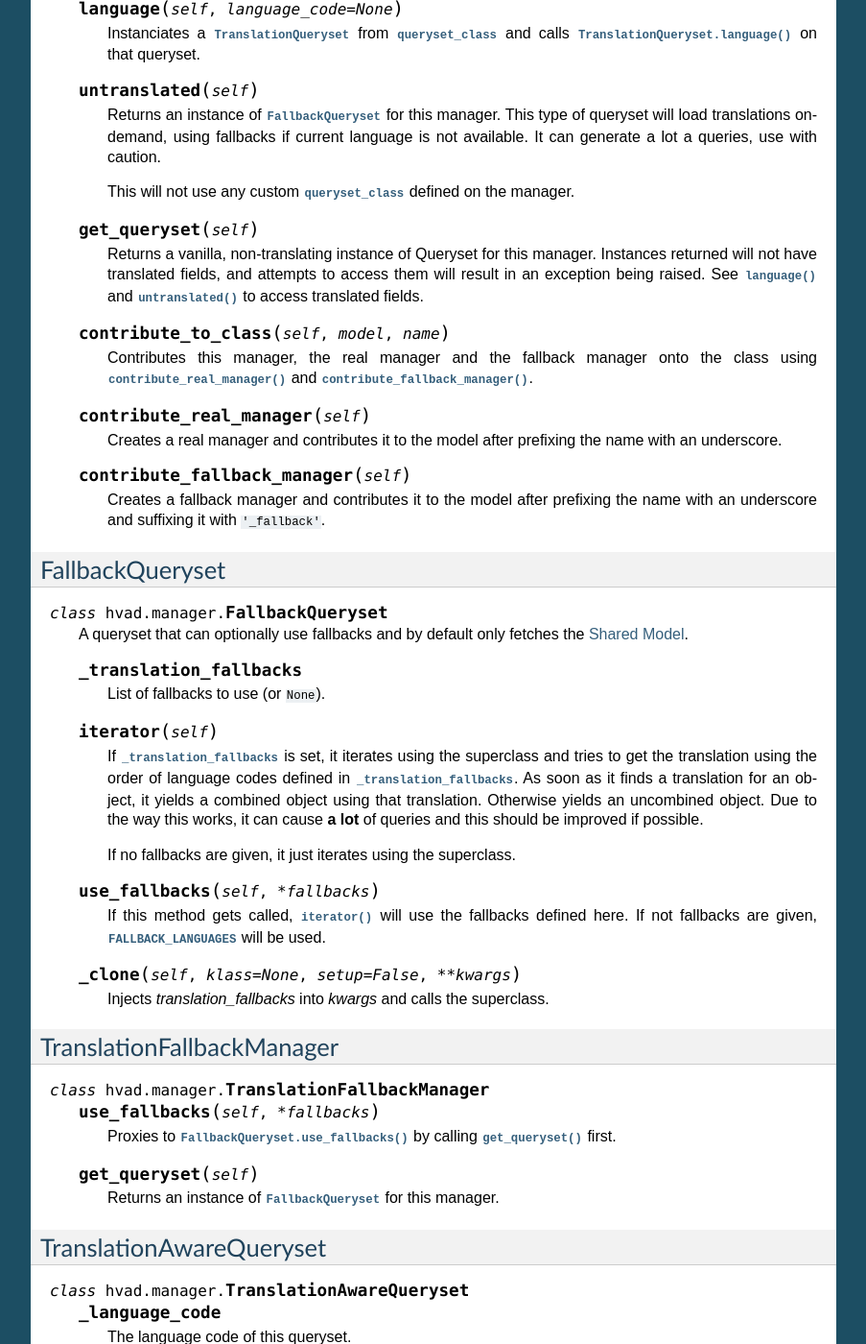
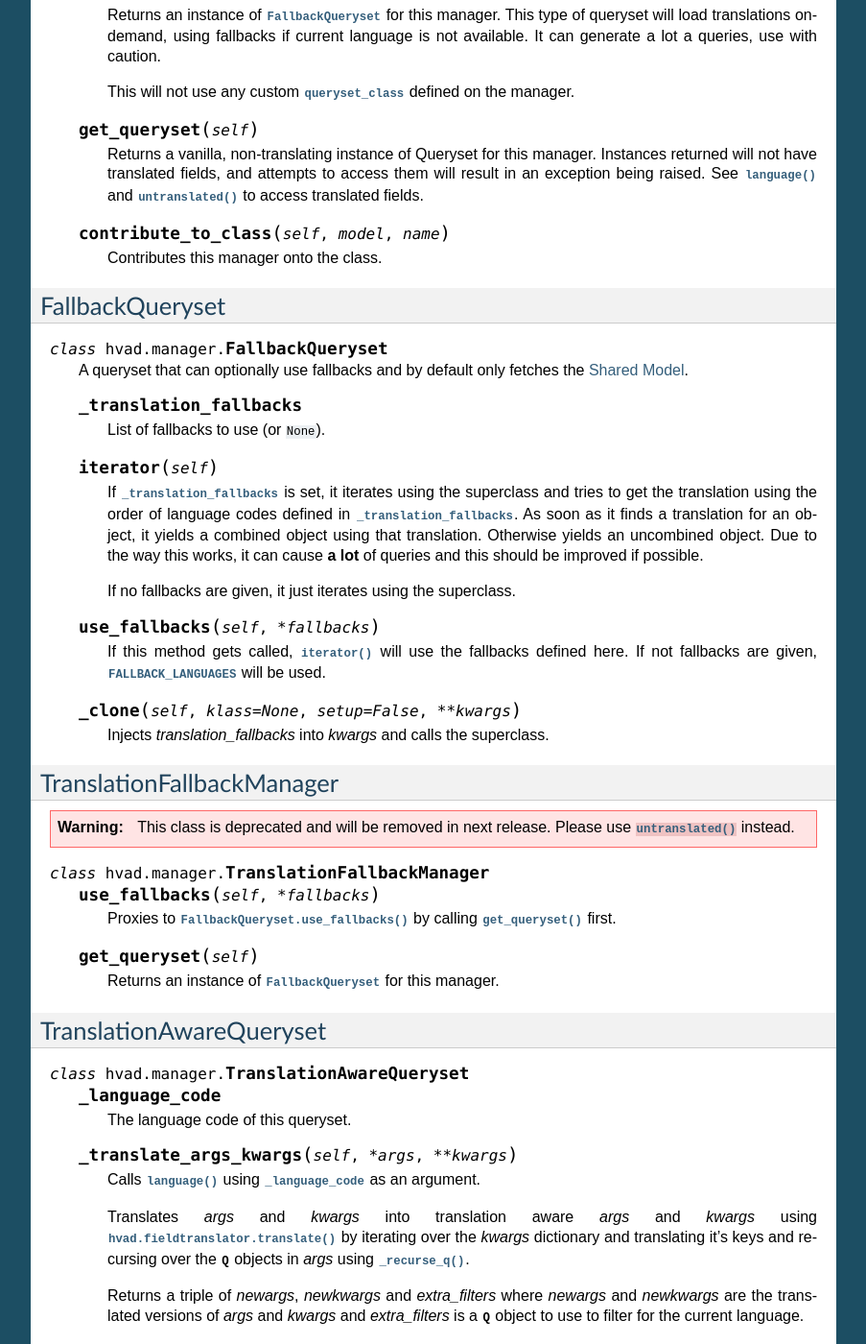
Before and after one commit to KristianOellegaard/django-hvad, a Sphinx documentation site: the page built from docs/internal/manager.rst, in a window 1280 px wide and 1400 px high, scrolled down 5573 px. Shown: the whole window at 96% size, without its empty margins (198-1101 px from the left). Built offline with Sphinx 7.4.7, drawn with Linux system fonts in a browser that asks for light colours; some of the changed text lies outside the part shown.

Commit message:
Removed _real_manager and _fallback_manager indirections as they were confusing and served no real purpose.

```diff
--- a/docs/internal/manager.rst
+++ b/docs/internal/manager.rst
@@ -99,14 +99,6 @@
 
         The cached field translator for this manager.
 
-    .. attribute:: _real_manager
-
-        The real manager of the :term:`Shared Model`.
-
-    .. attribute:: _fallback_manager
-
-        The fallback manager of the :term:`Shared Model`.
-
     .. attribute:: _language_code
 
         The language code of this queryset.
@@ -188,8 +180,8 @@
     .. method:: _get_shared_queryset(self)
 
         Returns a clone of this queryset but for the shared model. Does so by
-        using :attr:`_real_manager` and filtering over this queryset. Returns a
-        queryset for the :term:`Shared Model`.
+        creating a :class:`django.db.query.QuerySet` on :attr:`shared_model`
+        and filtering over this queryset. Returns a queryset for the :term:`Shared Model`.
 
     .. method:: _add_language_filter(self)
 
@@ -354,7 +346,7 @@
     .. method:: _clone(self, klass=None, setup=False, **kwargs)
 
         Injects *_local_field_names*, *_field_translator*, *_language_code*,
-        *_real_manager* and *_fallback_manager* into *kwargs*. If a *klass* is
+        and *shared_model* into *kwargs*. If a *klass* is
         given, calls :meth:`_get_class` to get a mixed class if necessary.
 
         Calls the superclass with the new *kwargs* and *klass*.
@@ -410,20 +402,7 @@
 
     .. method:: contribute_to_class(self, model, name)
 
-        Contributes this manager, the real manager and the fallback manager onto
-        the class using :meth:`contribute_real_manager` and
-        :meth:`contribute_fallback_manager`.
-
-    .. method:: contribute_real_manager(self)
-
-        Creates a real manager and contributes it to the model after prefixing
-        the name with an underscore.
-
-    .. method:: contribute_fallback_manager(self)
-
-        Creates a fallback manager and contributes it to the model after
-        prefixing the name with an underscore and suffixing it with
-        ``'_fallback'``.
+        Contributes this manager onto the class.
 
 
 ****************
@@ -465,6 +444,10 @@
 **************************
 TranslationFallbackManager
 **************************
+
+.. warning:: This class is deprecated and will be removed in next release.
+                Please use :meth:`~hvad.manager.TranslationManager.untranslated`
+                instead.
 
 .. class:: TranslationFallbackManager
 
--- a/docs/public/release_notes.rst
+++ b/docs/public/release_notes.rst
@@ -35,6 +35,12 @@
   and get removed in next version.
 - CSS class `nani-language-tabs` in admin templates was renamed to
   `hvad-language-tabs`. Entities will bear both classes until next version.
+- Private `_real_manager` and `_fallback_manager` attributes of
+  :class:`~hvad.manager.TranslationQueryset` have been removed as the indirection
+  served no real purpose.
+- The :class:`~hvad.manager.TranslationFallbackManager` is deprecated and will
+  be removed in next release. Please use manager's
+  :meth:`~hvad.manager.TranslationManager.untranslated` method instead.
 
 Fixes:
 
```
Also changed, not shown: 2 other files.
